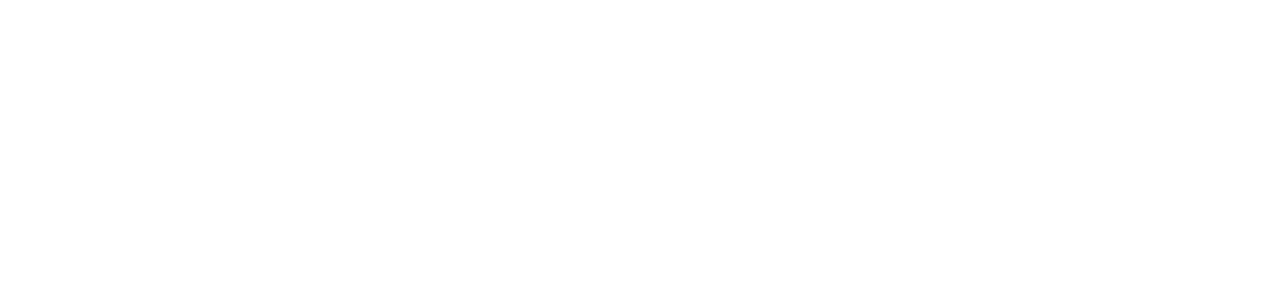
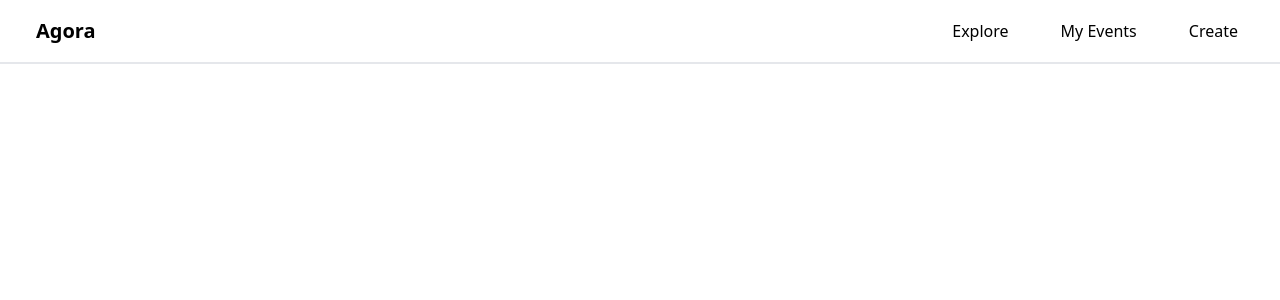
Before and after one commit to Nayaravis/agora-frontend, a React (Vite) app: page / in a window 1280 px wide. Shown: the top 300 px of the page. Built offline with nearby package versions, Linux system fonts and the light colour scheme.

Commit message:
feat: adds placeholder navbar

```diff
--- a/src/App.jsx
+++ b/src/App.jsx
@@ -1,7 +1,9 @@
+import NavBar from "./components/Navbar"
+
 function App() {
   return (
     <>
-
+      <NavBar />
     </>
   )
 }
--- /dev/null
+++ b/src/components/Navbar.jsx
@@ -0,0 +1,16 @@
+function NavBar() {
+    return (
+        <nav className="fixed w-full h-16 border-b-2 border-b-gray-200 flex justify-between items-center px-9">
+            <div className="text-xl font-bold">
+                <span>Agora</span>
+            </div>
+            <ul id="nav-links" className="flex gap-10 font-medium">
+                <li className="p-1.5 cursor-pointer">Explore</li>
+                <li className="p-1.5 cursor-pointer">My Events</li>
+                <li className="p-1.5 cursor-pointer">Create</li>
+            </ul>
+        </nav>
+    )
+}
+
+export default NavBar;
```
